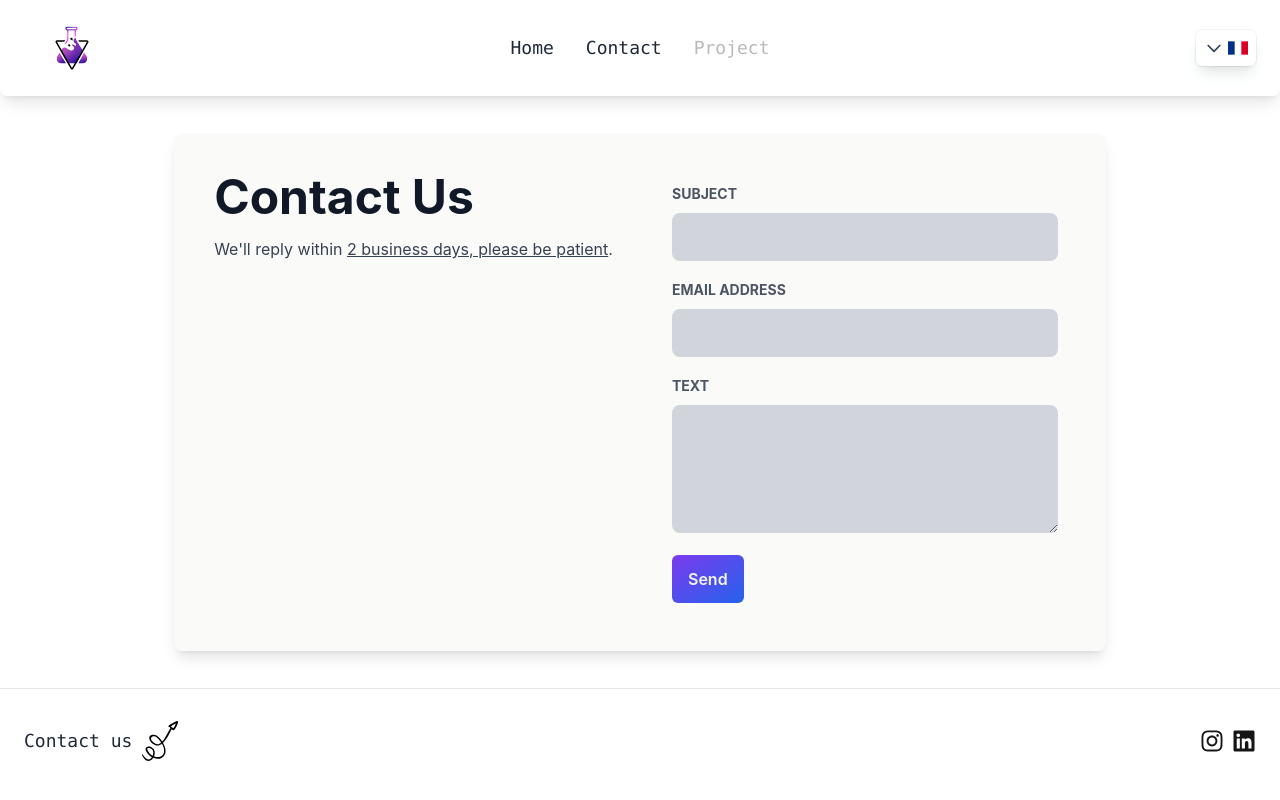
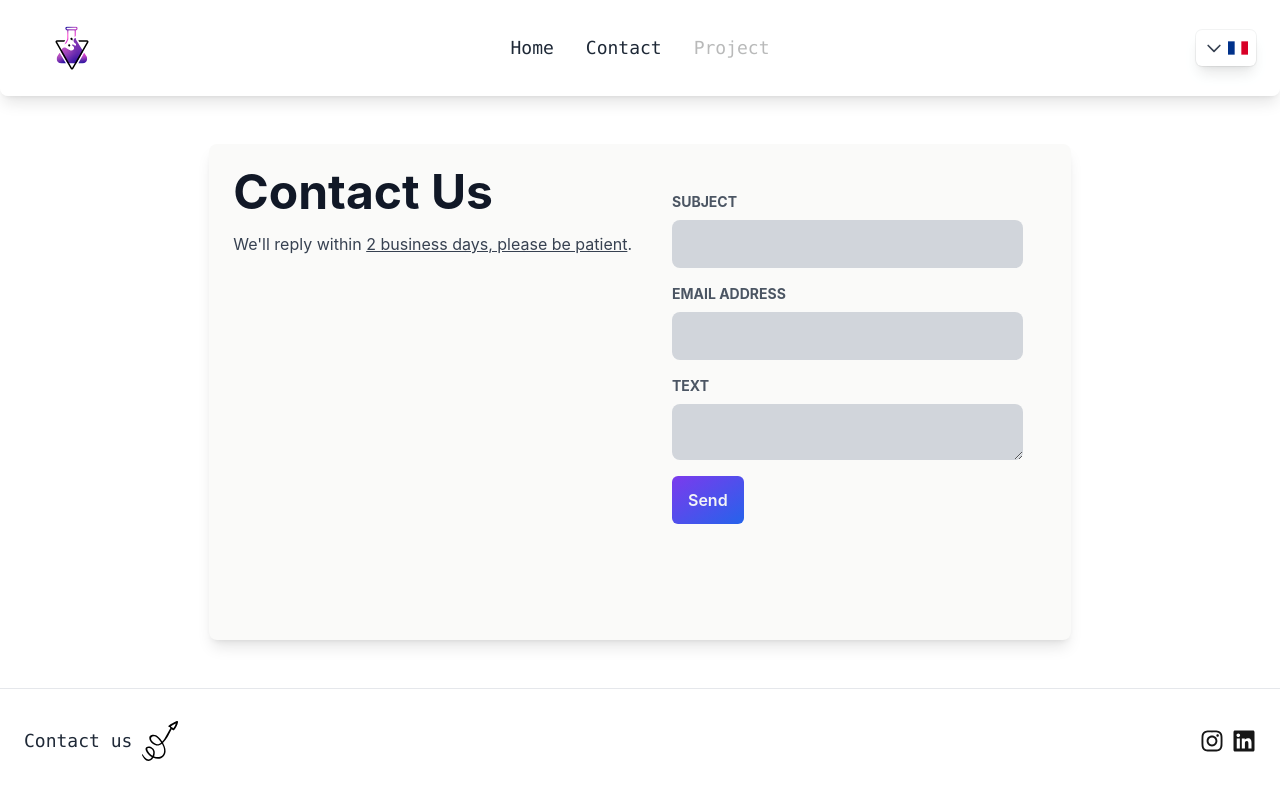
Before and after one commit to SaItiplouf/HoliumSolutions, a React (Create React App) app: page /contact in a window 1280 px wide. Built offline with nearby package versions, Linux system fonts and the light colour scheme; a web font is replaced by a local one.

Commit message:
fix & trad, finitions

```diff
--- a/src/App.css
+++ b/src/App.css
@@ -24,6 +24,15 @@
 }
 
 /*H-screen - NAV & FOOTER*/
-.component-height {
-	height: calc(100vh - 13rem);
+
+@media (min-width: 1px) {
+	.form-contact-height {
+		height: calc(100vh - 6rem);
+	}
 }
+
+@media (min-width: 768px) {
+	.component-height {
+		height: calc(100vh - 13rem);
+	}
+}
--- a/src/components/Contact/contactform.tsx
+++ b/src/components/Contact/contactform.tsx
@@ -29,9 +29,9 @@ export default function ContactForm() {
   };
 
   return (
-    <div className="max-w-screen-xl min-w-96 flex justify-center p-4 items-center md:px-8 lg:px-16 xl:px-32 mx-auto component-height w-auto">
-      <div className="grid grid-cols-1 md:grid-cols-2 p-4 bg-stone-50 text-gray-900 rounded-lg shadow-lg">
-        <div className="p-6">
+    <div className="max-w-screen-xl parent flex flex-col justify-center items-center px-4 md:px-8 lg:px-16 xl:px-32 mx-auto component-height form-contact-height w-full overflow-auto">
+      <div className="grid grid-cols-1 md:grid-cols-2 p-4 bg-stone-50 text-gray-900 rounded-lg shadow-lg md:m-4 lg:m-8 lg:my-12 flex-grow">
+        <div className="p-2">
           <h2 className="text-3xl md:text-4xl lg:text-5xl font-bold leading-tight mb-4">
             {t("contact.form.title")}
           </h2>
@@ -42,13 +42,19 @@ export default function ContactForm() {
           </div>
         </div>
         <div className="p-2 md:p-8">
-          <form onSubmit={handleSubmit}>
-            <div className="mb-1 sm:mb-4">
-              <span className="uppercase text-sm text-gray-600 font-bold">
+          {" "}
+          <form onSubmit={handleSubmit} className="space-y-4">
+            {" "}
+            <div className="flex flex-col">
+              <label
+                htmlFor="subject"
+                className="uppercase text-sm text-gray-600 font-bold"
+              >
                 {t("contact.form.subject")}
-              </span>
+              </label>
               <input
-                className="w-full bg-gray-300 text-gray-900 mt-2 p-3 rounded-lg focus:outline-none focus:shadow-outline"
+                id="subject"
+                className="w-full bg-gray-300 text-gray-900 mt-1 md:mt-2 p-2 md:p-3 rounded-lg focus:outline-none focus:shadow-outline"
                 type="text"
                 name="subject"
                 value={formData.subject}
@@ -57,12 +63,16 @@ export default function ContactForm() {
                 required
               />
             </div>
-            <div className="mb-1 sm:mb-4">
-              <span className="uppercase text-sm text-gray-600 font-bold">
+            <div className="flex flex-col">
+              <label
+                htmlFor="email"
+                className="uppercase text-sm text-gray-600 font-bold"
+              >
                 {t("contact.form.email")}
-              </span>
+              </label>
               <input
-                className="w-full bg-gray-300 text-gray-900 mt-2 p-3 rounded-lg focus:outline-none focus:shadow-outline"
+                id="email"
+                className="w-full bg-gray-300 text-gray-900 mt-1 md:mt-2 p-2 md:p-3 rounded-lg focus:outline-none focus:shadow-outline"
                 type="email"
                 name="email"
                 value={formData.email}
@@ -71,22 +81,26 @@ export default function ContactForm() {
                 required
               />
             </div>
-            <div className="mb-2 sm:mb-4">
-              <span className="uppercase text-sm text-gray-600 font-bold">
+            <div className="flex flex-col flex-grow h-2/6">
+              <label
+                htmlFor="message"
+                className="uppercase text-sm text-gray-600 font-bold"
+              >
                 {t("contact.form.message")}
-              </span>
+              </label>
               <textarea
-                className="w-full h-32 bg-gray-300 text-gray-900 mt-2 p-3 rounded-lg focus:outline-none focus:shadow-outline"
+                id="message"
+                className="w-full min-h-full bg-gray-300 text-gray-900 mt-1 md:mt-2 p-2 md:p-3 rounded-lg focus:outline-none focus:shadow-outline text-xs"
                 name="content"
                 value={formData.content}
                 onChange={handleChangeCallback}
                 required
               ></textarea>
             </div>
-            <div>
+            <div className="flex justify-start">
               <button
                 type="submit"
-                className="inline-flex justify-center items-center gap-x-3 text-center bg-gradient-to-tl from-blue-600 to-violet-600 hover:from-violet-600 hover:to-blue-600text-sm xs:text-xs text-gray-100 sm:text-base font-semibold rounded-md focus:outline-none focus:ring-1 focus:ring-gray-600 py-3 px-4"
+                className="inline-flex justify-center items-center gap-x-3 text-center bg-gradient-to-tl from-blue-600 to-violet-600 hover:from-violet-600 hover:to-blue-600 text-sm xs:text-xs text-gray-100 sm:text-base font-semibold rounded-md focus:outline-none focus:ring-1 focus:ring-gray-600 py-3 px-4"
               >
                 {t("contact.form.send")}
               </button>
--- a/src/components/Fixe/Footer/footer.tsx
+++ b/src/components/Fixe/Footer/footer.tsx
@@ -1,12 +1,16 @@
 import React from "react";
 import { FaInstagram, FaLinkedin } from "react-icons/fa";
 import { useTranslation } from "react-i18next";
+import { useLocation } from "react-router-dom";
 
 function Footer() {
   const { t } = useTranslation();
-
+  const location = useLocation();
+  const isContactPage = location.pathname === "/contact";
   return (
-    <footer className="footer bg-white w-full border-t border-gray-200 h-28">
+    <footer
+      className={`footer bg-white w-full border-t border-gray-200 h-28 ${isContactPage ? "hidden" : ""} sm:block`}
+    >
       <div className="container flex flex-wrap items-center justify-between px-6 py-8 mx-auto">
         <div className="font-love-ya flex items-center cursor-pointer hover:scale-95 transition-transform">
           <p className="font-mono text-gray-800 md:text-lg sm:text-md">
```
